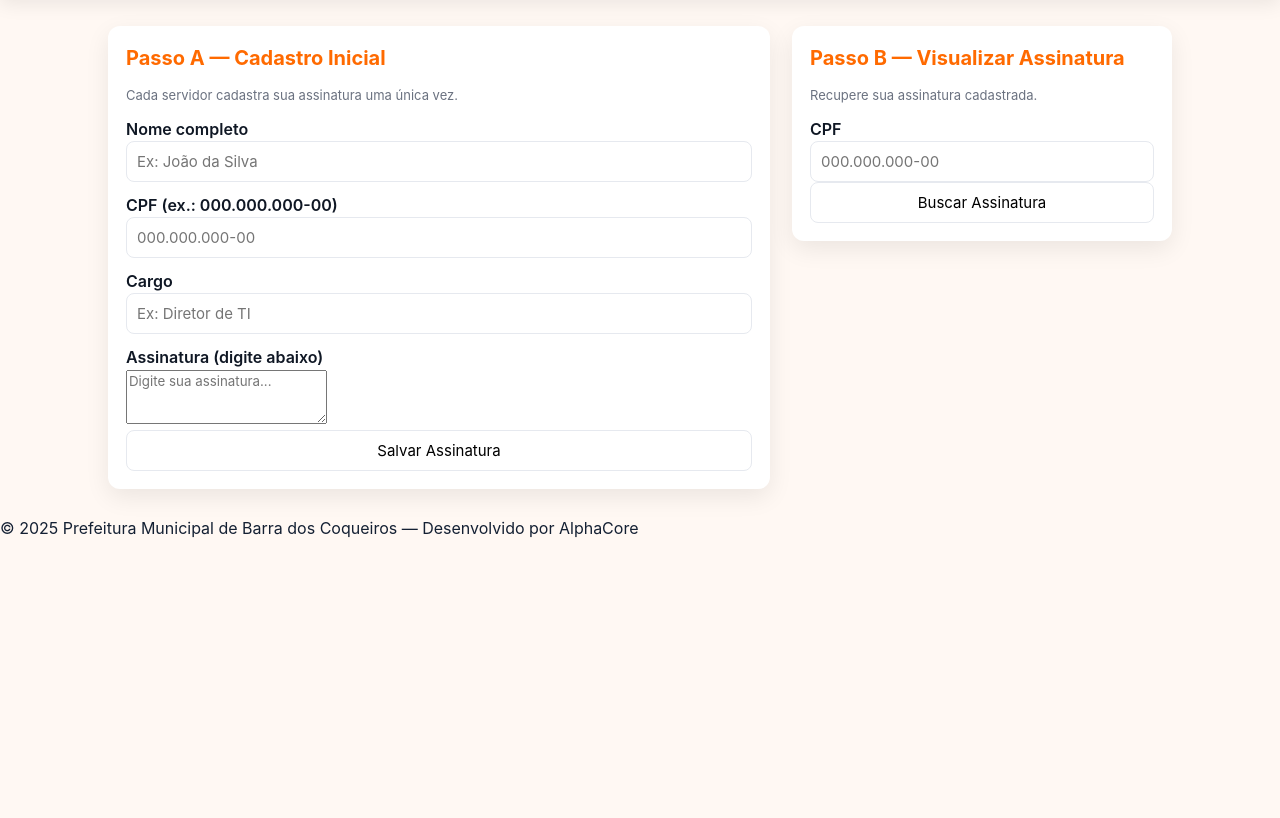
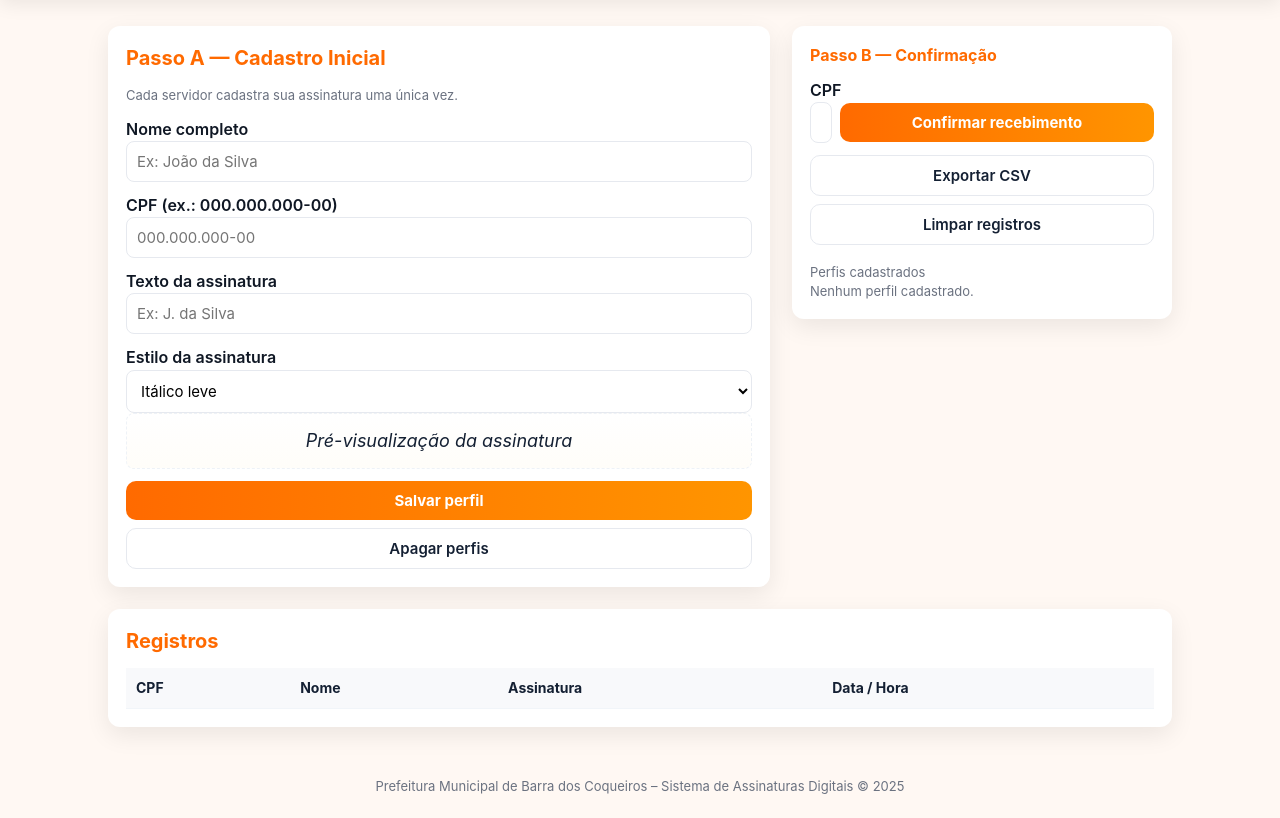
Before and after one commit to EduardoJSM/quentinhas-assinaturas, a plain HTML site: page index.html in a window 1280 px wide. Shown: the part 94-912 px from the top of the page. Before the commit the page ends 800 px from the top, so only its background shows below. Drawn offline with Linux system fonts and the light colour scheme; files that its build step writes are made by us from their sources.

Commit message:
Add files via upload

```diff
--- a/index.html
+++ b/index.html
@@ -1,21 +1,17 @@
 <!doctype html>
 <html lang="pt-BR">
 <head>
-  <meta charset="utf-8">
-  <meta name="viewport" content="width=device-width, initial-scale=1">
+  <meta charset="utf-8" />
+  <meta name="viewport" content="width=device-width,initial-scale=1" />
   <title>Sistema de Assinaturas — Quentinhas</title>
-
-  <!-- Ícone da aba -->
-  <link rel="icon" type="image/png" href="img/favicon.png">
-
-  <!-- Estilo principal -->
-  <link rel="stylesheet" href="css/style.css">
+  <link rel="icon" href="favicon.png" />
+  <link rel="stylesheet" href="style.css" />
 </head>
 
 <body>
   <header class="site-header">
     <div class="header-inner">
-      <img src="img/logo.png" alt="Logo Prefeitura" class="logo">
+      <img src="logo.png" alt="Logo Prefeitura" class="logo" />
       <div class="titles">
         <div class="product">Sistema de Assinaturas Digitais</div>
         <div class="subtitle">Prefeitura Municipal de Barra dos Coqueiros — SE</div>
@@ -29,38 +25,68 @@
       <p class="muted">Cada servidor cadastra sua assinatura uma única vez.</p>
 
       <label for="nome">Nome completo</label>
-      <input id="nome" placeholder="Ex: João da Silva">
+      <input id="nome" placeholder="Ex: João da Silva" />
 
       <label for="cpf">CPF (ex.: 000.000.000-00)</label>
-      <input id="cpf" placeholder="000.000.000-00">
+      <input id="cpf" placeholder="000.000.000-00" />
 
-      <label for="cargo">Cargo</label>
-      <input id="cargo" placeholder="Ex: Diretor de TI">
+      <label for="assinatura">Texto da assinatura</label>
+      <input id="assinatura" placeholder="Ex: J. da Silva" />
 
-      <label for="assinatura">Assinatura (digite abaixo)</label>
-      <textarea id="assinatura" rows="3" placeholder="Digite sua assinatura..."></textarea>
+      <label for="estilo">Estilo da assinatura</label>
+      <select id="estilo">
+        <option value="italic">Itálico leve</option>
+        <option value="bold">Negrito elegante</option>
+        <option value="digital">Digital (carimbo)</option>
+        <option value="mono">Monoespaçado</option>
+      </select>
 
-      <button id="salvar">Salvar Assinatura</button>
+      <div id="preview" class="preview">Pré-visualização da assinatura</div>
+
+      <div class="controls">
+        <button id="saveBtn" class="btn">Salvar perfil</button>
+        <button id="clearProfiles" class="btn ghost">Apagar perfis</button>
+      </div>
     </section>
 
-    <section class="card">
-      <h2>Passo B — Visualizar Assinatura</h2>
-      <p class="muted">Recupere sua assinatura cadastrada.</p>
+    <aside class="card side">
+      <h3>Passo B — Confirmação</h3>
+      <label for="cpfConfirm">CPF</label>
+      <div class="row">
+        <input id="cpfConfirm" placeholder="000.000.000-00" />
+        <button id="confirmBtn" class="btn primary">
+          Confirmar recebimento <span id="badgeSuccess" class="badge" style="display:none">✔️</span>
+        </button>
+      </div>
 
-      <label for="cpf-busca">CPF</label>
-      <input id="cpf-busca" placeholder="000.000.000-00">
+      <div class="controls" style="margin-top:12px">
+        <button id="exportBtn" class="btn ghost">Exportar CSV</button>
+        <button id="clearLog" class="btn ghost">Limpar registros</button>
+      </div>
 
-      <button id="buscar">Buscar Assinatura</button>
+      <div style="margin-top:18px">
+        <div class="muted">Perfis cadastrados</div>
+        <div id="profilesList" class="small muted">Nenhum perfil cadastrado.</div>
+      </div>
+    </aside>
 
-      <div id="resultado"></div>
+    <section class="card wide">
+      <h2>Registros</h2>
+      <table id="registros" class="table">
+        <thead>
+          <tr><th>CPF</th><th>Nome</th><th>Assinatura</th><th>Data / Hora</th></tr>
+        </thead>
+        <tbody></tbody>
+      </table>
     </section>
   </main>
 
-  <footer class="footer">
-    <p>© 2025 Prefeitura Municipal de Barra dos Coqueiros — Desenvolvido por AlphaCore</p>
+  <div id="toast" class="toast" aria-live="polite"></div>
+
+  <footer class="site-footer">
+    Prefeitura Municipal de Barra dos Coqueiros – Sistema de Assinaturas Digitais © 2025
   </footer>
 
-  <!-- Script principal -->
-  <script src="js/script.js"></script>
+  <script src="script.js"></script>
 </body>
 </html>
```
